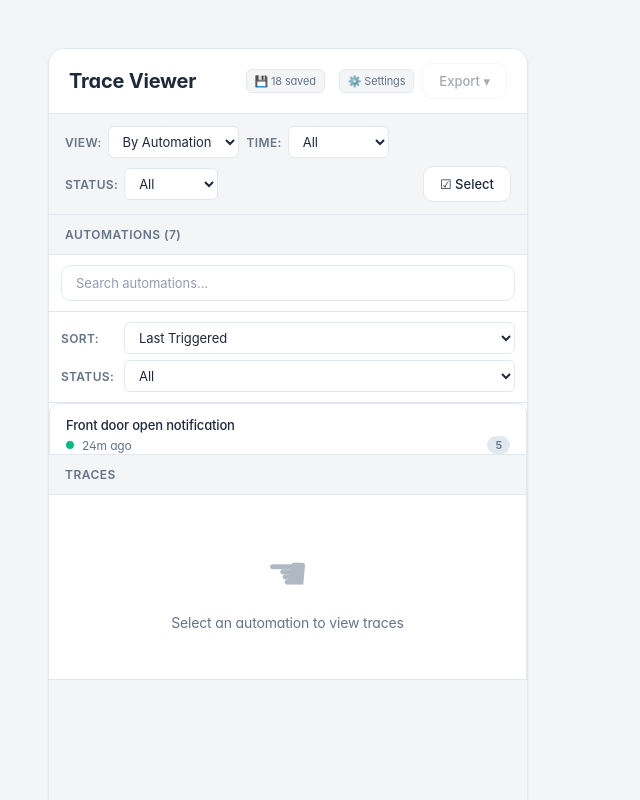
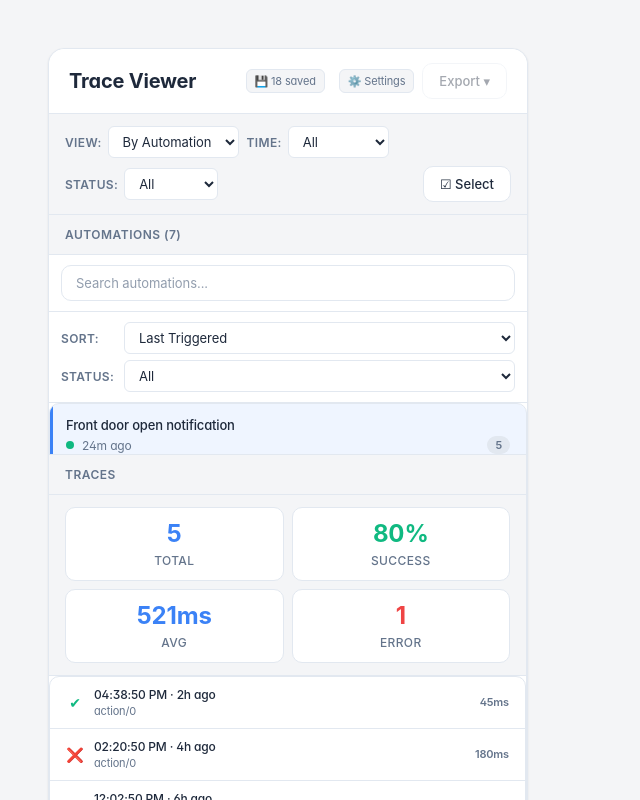
Before and after one commit to MacSiem/ha-trace-viewer, a website: page docs/screenshots/_harness.html in a window 1280 px wide. Shown: the top 800 px of the page, without its empty margins (0-640 px from the left). Drawn offline with Linux system fonts and the light colour scheme.

Commit message:
Refresh Trace Viewer screenshots with synthetic trace selection

```diff
--- a/docs/screenshots/_harness.html
+++ b/docs/screenshots/_harness.html
@@ -89,6 +89,7 @@
   card.setConfig({ type: 'custom:ha-trace-viewer' });
   card.hass = hass;
   setTimeout(() => { card.hass = { ...hass }; }, 400);
+  setTimeout(() => { card.onAutoClick('automation.door_notify'); }, 650);
   const scrub = () => { try { card.shadowRoot && card.shadowRoot.querySelectorAll('#tip-banner, [class*="banner"], .donate-section').forEach(n => n.remove()); } catch (e) {} };
   setInterval(scrub, 150);
   setTimeout(() => { scrub(); document.title = 'TV-READY'; }, 1300);
```
Also changed, not shown: README.md, docs/screenshots/card-traces-dark.png, docs/screenshots/card-traces-light.png.
